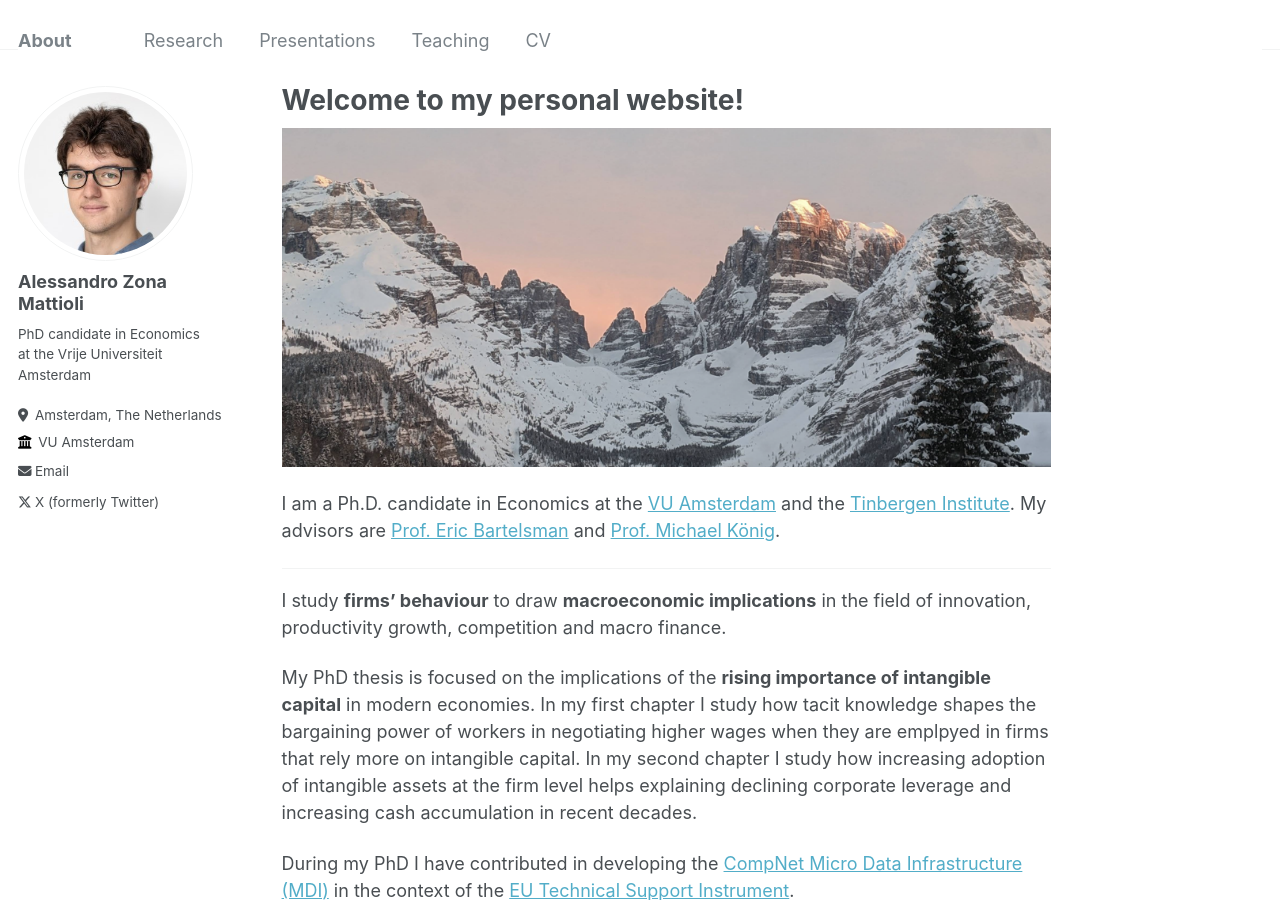
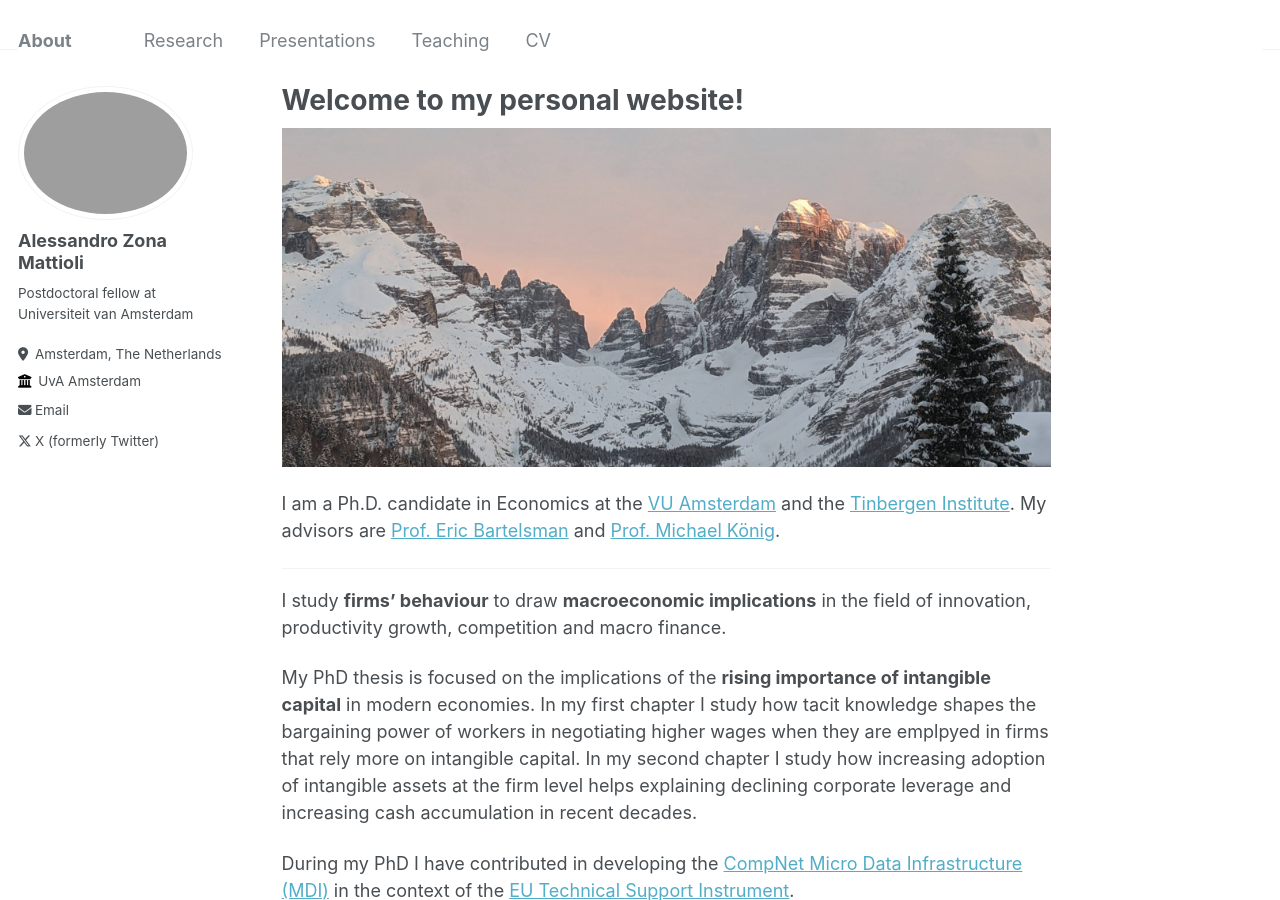
Before and after one commit to zmale/alessandrozonamattioli.github.io, a Jekyll site: the page built from _pages/about.md, in a window 1280 px wide and 900 px high. Built offline with Jekyll 4.4.1, drawn with Linux system fonts in a browser that asks for light colours.

Commit message:
Update _config.yml
Add updated picture and new info about postdoc

```diff
--- a/_config.yml
+++ b/_config.yml
@@ -22,14 +22,14 @@ repository               : "zmale/alessandrozonamattioli.github.io"
 #               Additional customization can be done by editing /_includes/author-profile.html
 author:
   # Biographic information
-  avatar           : "self_picture.jpg"
+  avatar           : "self_picture_new.jpg"
   name             : "Alessandro Zona Mattioli"
   pronouns         : # example: "she/her"
-  bio              : "PhD candidate in Economics at the Vrije Universiteit Amsterdam"
+  bio              : "Postdoctoral fellow at Universiteit van Amsterdam"
   location         : "Amsterdam, The Netherlands"
-  employer         : "VU Amsterdam"
+  employer         : "UvA Amsterdam"
   uri              : # URL
-  email            : "a.zonamattioli@vu.nl"
+  email            : "a.zonamattioli2@uva.nl"
 
   # Academic websites
   arxiv            : # URL - Update with the correct link to your profile
```
